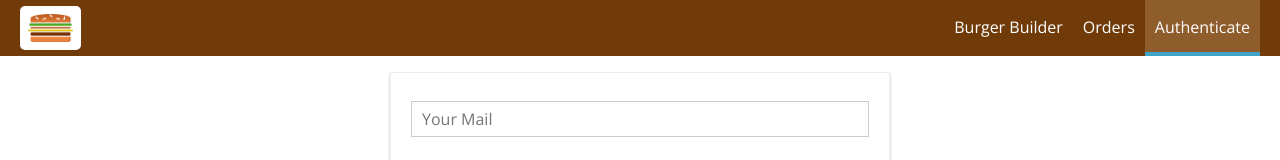
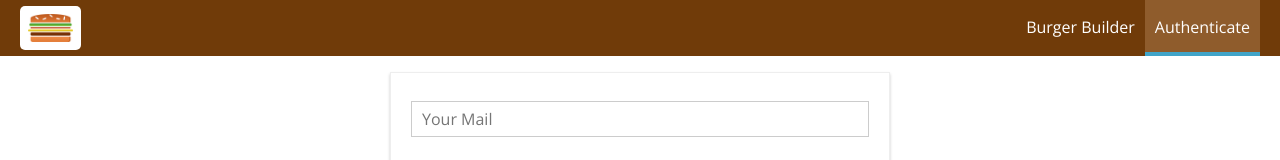
Before and after one commit to rajdeepsr2007/React-Burger-Builder-With-Authentication, a React app: page /auth in a window 1280 px wide. Shown: the top 160 px of the page. Built offline with nearby package versions, Linux system fonts and the light colour scheme.

Commit message:
Forwarding Unauthenticated Users

```diff
--- a/src/components/Burger/BuildControls/BuildControls.js
+++ b/src/components/Burger/BuildControls/BuildControls.js
@@ -24,7 +24,7 @@ const buildControls = (props) => (
         <button
             className={classes.OrderButton}
             disabled={!props.purchasable}
-            onClick={props.ordered}>ORDER NOW</button>
+            onClick={ props.ordered }>{ props.isAuth ? "ORDER NOW" : "SIGN UP TO ORDER" }</button>
     </div>
 );
 
--- a/src/components/Navigation/NavigationItems/NavigationItems.js
+++ b/src/components/Navigation/NavigationItems/NavigationItems.js
@@ -6,7 +6,9 @@ import NavigationItem from './NavigationItem/NavigationItem';
 const navigationItems = (props) => (
     <ul className={classes.NavigationItems}>
         <NavigationItem link="/" exact>Burger Builder</NavigationItem>
-        <NavigationItem link="/orders">Orders</NavigationItem>
+        { props.isAuthenticated
+        ? <NavigationItem link="/orders">Orders</NavigationItem>
+        : null }
         { props.isAuthenticated
         ? <NavigationItem link="/logout">Logout</NavigationItem>
         : <NavigationItem link="/auth">Authenticate</NavigationItem> }
--- a/src/containers/Auth/Auth.js
+++ b/src/containers/Auth/Auth.js
@@ -11,6 +11,7 @@ import * as authActionCreators from '../../store/actions/index' ;
 import classes from './Auth.css' ;
 
 import Spinner from '../../components/UI/Spinner/Spinner' ;
+import { Redirect } from 'react-router';
 
 class Auth extends Component {
 
@@ -163,8 +164,17 @@ class Auth extends Component {
             )
         }
 
+
+        let authRedirect = null ;
+
+        //Redirect if authenticated
+        if( this.props.isAuthenticated ){
+            authRedirect = <Redirect to="/" />
+        }
+
         return (
             <div className={classes.Auth}>
+                { authRedirect }
                 {errorMessage}
                 {form}
                 <Button
@@ -178,7 +188,8 @@ class Auth extends Component {
 const mapStateToProps = state => {
     return {
         loading : state.auth.loading ,
-        error : state.auth.error
+        error : state.auth.error ,
+        isAuthenticated : state.auth.token !== null
     }
 }
 
--- a/src/containers/BurgerBuilder/BurgerBuilder.js
+++ b/src/containers/BurgerBuilder/BurgerBuilder.js
@@ -85,7 +85,12 @@ class BurgerBuilder extends Component {
     // }
 
     purchaseHandler = () => {
-        this.setState( { purchasing: true } );
+        if( this.props.isAuthenticated ){
+            this.setState( { purchasing: true } );
+        }else{
+            this.props.history.push('/auth');
+        }
+
     }
 
     purchaseCancelHandler = () => {
@@ -140,7 +145,8 @@ class BurgerBuilder extends Component {
                         disabled={disabledInfo}
                         purchasable={this.updatePurchaseState(this.props.ings)}
                         ordered={this.purchaseHandler}
-                        price={this.props.price} />
+                        price={this.props.price}
+                        isAuth={ this.props.isAuthenticated }/>
                 </Aux>
             );
             orderSummary = <OrderSummary
@@ -168,7 +174,8 @@ const mapStateToProps = state => {
     return {
         ings : state.burgerBuilder.ingredients ,
         price : state.burgerBuilder.totalPrice ,
-        error : state.burgerBuilder.error
+        error : state.burgerBuilder.error ,
+        isAuthenticated : state.auth.token !== null
     }
 }
 
```
